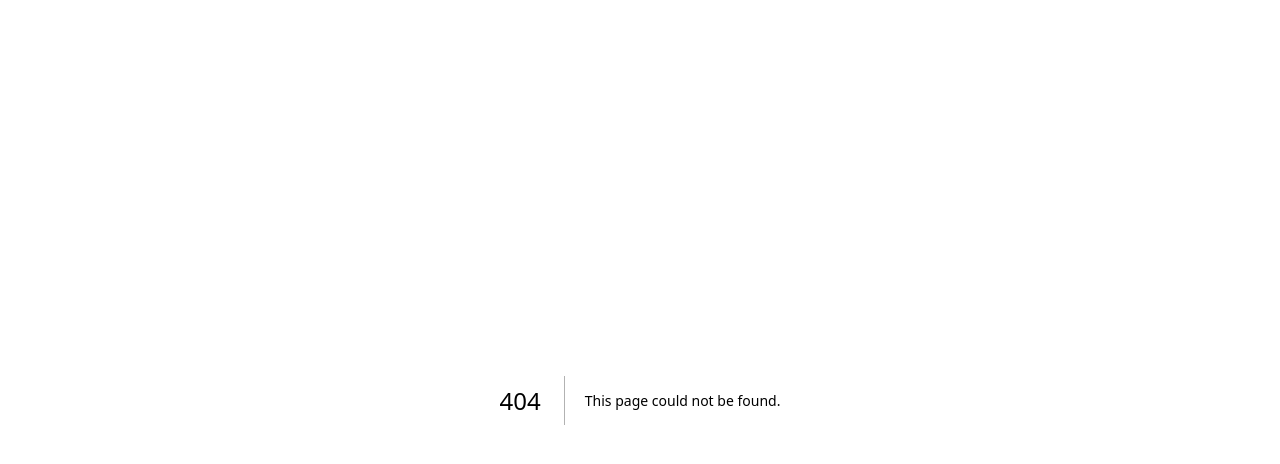
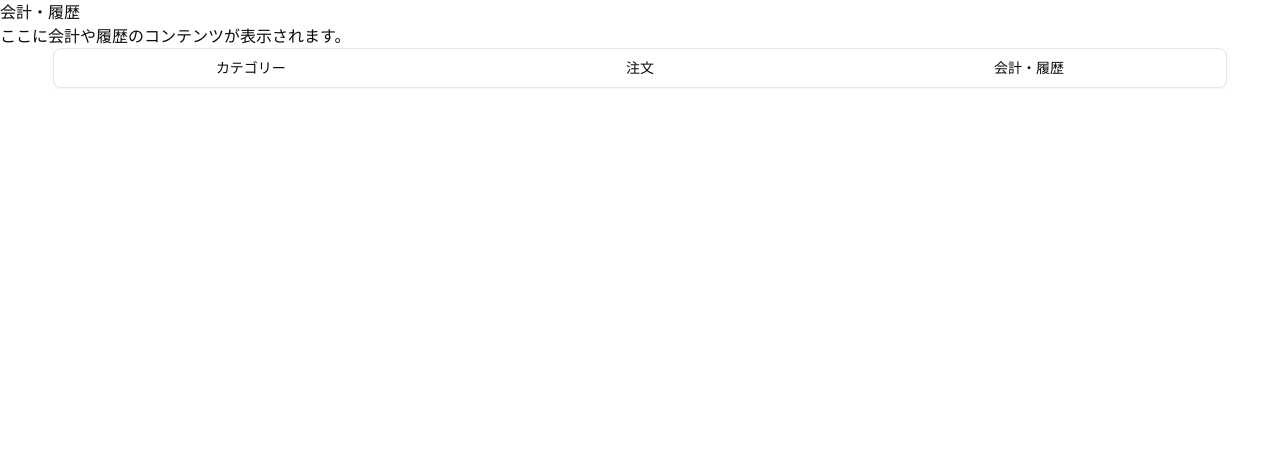
Before and after one commit to inoUwU/pinu, a Next.js app in the folder frontend/: page /client/history in a window 1280 px wide. Before the commit this address had no page. Shown: the top 464 px of the page. Built offline with nearby package versions, Linux system fonts and the light colour scheme.

Commit message:
feat(page): ✨ カテゴリーページ、注文ページ、履歴ページを追加

```diff
--- /dev/null
+++ b/frontend/src/app/client/category/page.tsx
@@ -0,0 +1,8 @@
+export default function CategoryPage() {
+  return (
+    <div>
+      <h1>カテゴリー</h1>
+      <p>ここにカテゴリーのコンテンツが表示されます。</p>
+    </div>
+  );
+}
--- /dev/null
+++ b/frontend/src/app/client/components/tab-bar.tsx
@@ -0,0 +1,26 @@
+import Link from 'next/link';
+import { Menubar, MenubarMenu, MenubarTrigger } from '@/components/ui/menubar';
+
+export default function TabBar() {
+  return (
+    <Menubar className='w-11/12 h-10'>
+      <MenubarMenu>
+        <MenubarTrigger className='flex-1 text-center min-w-[5rem]'>
+          <Link href='/client/category' className='block w-full h-full'>
+            カテゴリー
+          </Link>
+        </MenubarTrigger>
+        <MenubarTrigger className='flex-1 text-center min-w-[5rem]'>
+          <Link href='/client/order' className='block w-full h-full'>
+            注文
+          </Link>
+        </MenubarTrigger>
+        <MenubarTrigger className='flex-1 text-center min-w-[5rem]'>
+          <Link href='/client/history' className='block w-full h-full'>
+            会計・履歴
+          </Link>
+        </MenubarTrigger>
+      </MenubarMenu>
+    </Menubar>
+  );
+}
--- /dev/null
+++ b/frontend/src/app/client/history/page.tsx
@@ -0,0 +1,8 @@
+export default function HistoryPage() {
+  return (
+    <div>
+      <h1>会計・履歴</h1>
+      <p>ここに会計や履歴のコンテンツが表示されます。</p>
+    </div>
+  );
+}
--- /dev/null
+++ b/frontend/src/app/client/layout.tsx
@@ -0,0 +1,46 @@
+import type { Metadata } from 'next';
+import { Geist, Geist_Mono } from 'next/font/google';
+import '../globals.css';
+import { ThemeProvider } from '@/components/providers/ThemeProvider';
+import TabBar from './components/tab-bar';
+
+const geistSans = Geist({
+  variable: '--font-geist-sans',
+  subsets: ['latin'],
+});
+
+const geistMono = Geist_Mono({
+  variable: '--font-geist-mono',
+  subsets: ['latin'],
+});
+
+export const metadata: Metadata = {
+  title: 'Pinu',
+  description: 'toy ordering system for restaurants',
+};
+
+export default function RootLayout({
+  children,
+}: Readonly<{
+  children: React.ReactNode;
+}>) {
+  return (
+    <html lang='ja' suppressHydrationWarning>
+      <body
+        className={`${geistSans.variable} ${geistMono.variable} antialiased flex-col`}
+      >
+        <ThemeProvider
+          attribute='class'
+          defaultTheme='system'
+          enableSystem
+          disableTransitionOnChange
+        >
+          <div className='h-11/12'>{children}</div>
+          <div className='h-1/12 flex justify-center items-center'>
+            <TabBar />
+          </div>
+        </ThemeProvider>
+      </body>
+    </html>
+  );
+}
--- /dev/null
+++ b/frontend/src/app/client/menu/page.tsx
@@ -0,0 +1 @@
+// todo slg
--- /dev/null
+++ b/frontend/src/app/client/order/page.tsx
@@ -0,0 +1,8 @@
+export default function OrderPage() {
+  return (
+    <div>
+      <h1>注文</h1>
+      <p>ここに注文のコンテンツが表示されます。</p>
+    </div>
+  );
+}
```
